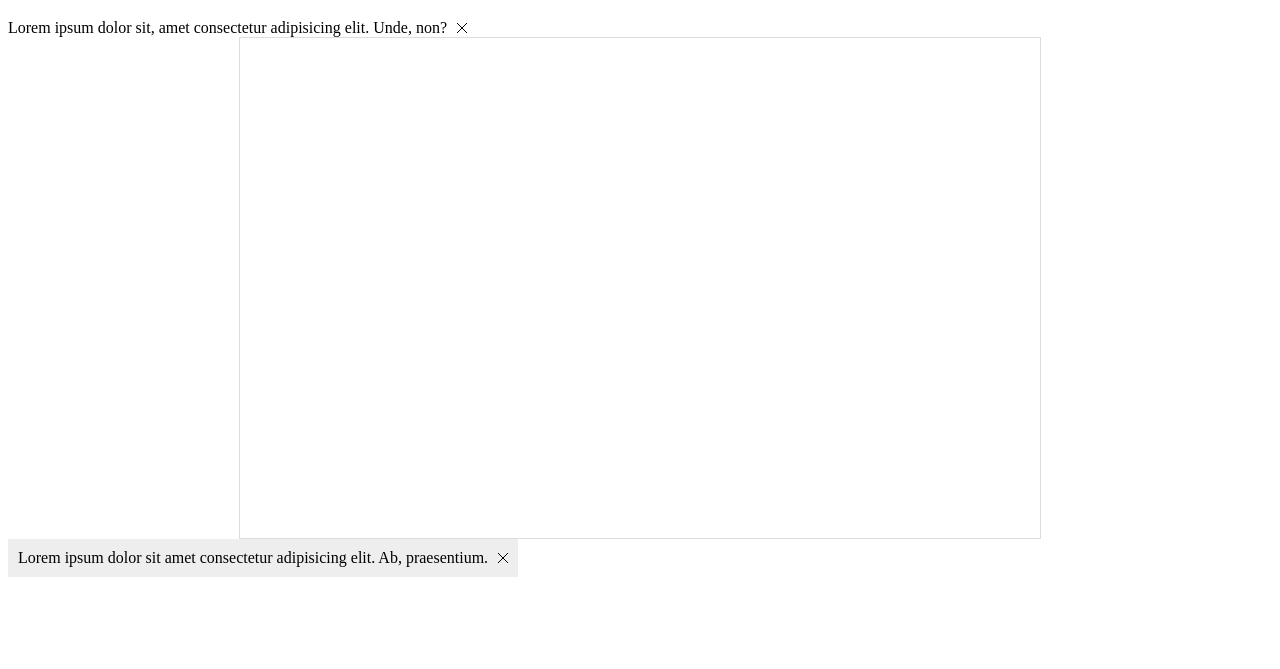
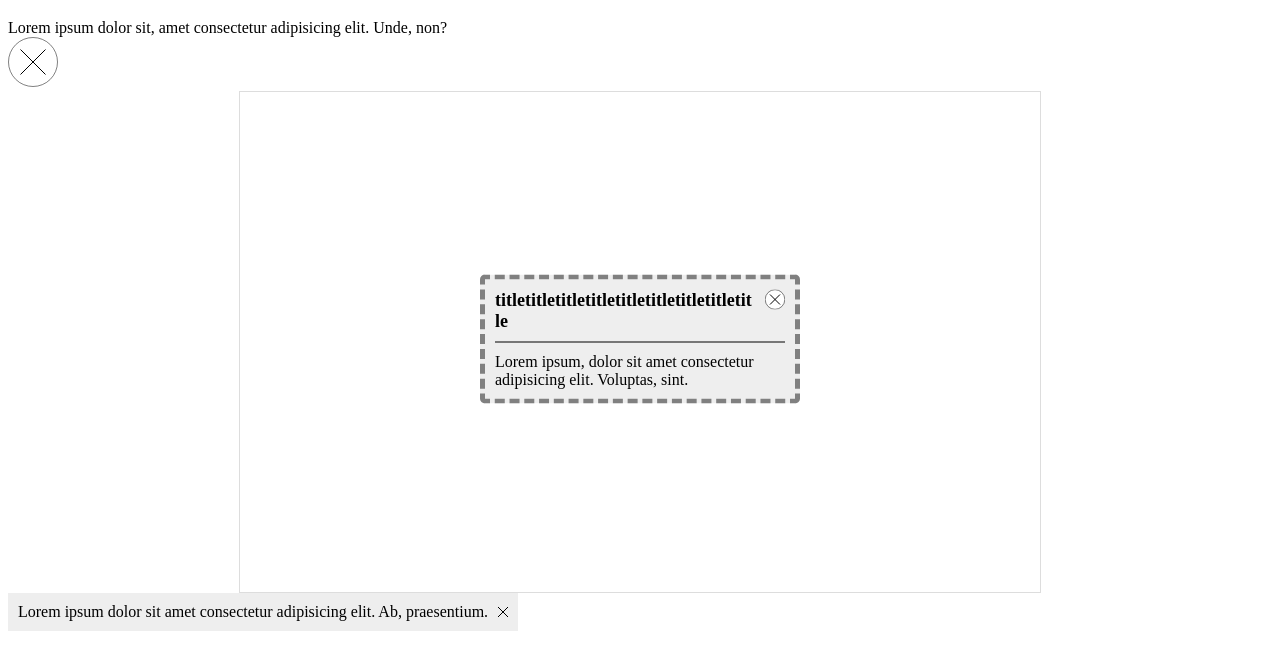
Before and after one commit to nambiho/ggooltip, a website: page index.html in a window 1280 px wide. Shown: the part 61-730 px from the top of the page. Drawn offline with Linux system fonts and the light colour scheme.

Commit message:
index.html

```diff
--- a/index.html
+++ b/index.html
@@ -8,23 +8,50 @@
 		<script src="/assets/js/simplelib.js"></script>
 		<script src="/assets/js/ggooltip.js"></script>
 		<script src="/assets/js/index.js"></script>
+		<style>
+			.span-width {
+				display: block;
+				word-break: break-all;
+				width: -webkit-calc(100% - 30px);
+				width: -moz-calc(100% - 30px);
+				width: calc(100% - 30px);
+			}
+		</style>
 	</head>
 	<body>
 		<h1>ggooltip message library</h1>
-
-
 		<div>
 			<div>
-				<div style="float:left; padding-right:10px;">Lorem ipsum dolor sit, amet consectetur adipisicing elit. Unde, non?</div>
+				<div style="width: calc(100% - 50px)">Lorem ipsum dolor sit, amet consectetur adipisicing elit. Unde, non?</div>
 				<div>
-					<svg width="10" height="10" version="1.1" xmlns="http://www.w3.org/2000/svg">
-						<line x1="0" y1="0" x2="100%" y2="100%" stroke="black" stroke-width="1" />
-						<line x1="0" y1="100%" x2="100%" y2="0" stroke="black" stroke-width="1" />
+					<svg width="50px" height="50px" version="1.1" xmlns="http://www.w3.org/2000/svg">
+						<circle cx="50%" cy="50%" r="49%" stroke="black" stroke-width="0.5" fill="white" />
+						<line x1="25%" y1="25%" x2="75%" y2="75%" stroke="black" stroke-width="1" />
+						<line x1="25%" y1="75%" x2="75%" y2="25%" stroke="black" stroke-width="1" />
 					</svg>
 				</div>
 			</div>
 		</div>
 
+		<div style="padding:10px; border:5px dashed gray; border-radius: 5px; background-color:#eee; position:absolute; width:290px; left:50%; top:50%; transform:translate(-50%, -50%);">
+			<div style="position:absolute; right:10px;">
+				<svg width="20px" height="20px" version="1.1" xmlns="http://www.w3.org/2000/svg">
+					<circle cx="50%" cy="50%" r="49%" stroke="black" stroke-width="0.5" fill="white" />
+					<line x1="25%" y1="25%" x2="75%" y2="75%" stroke="black" stroke-width="1" />
+					<line x1="25%" y1="75%" x2="75%" y2="25%" stroke="black" stroke-width="1" />
+				</svg>
+			</div>
+
+			<div style="font-weight:bold; font-size:large; margin-bottom:10px; padding-bottom:10px; border-width:0 0 1px 0; border-style:double; ">
+				<span style="display:block; width:calc(100% - 30px); word-wrap:break-word;">
+					titletitletitletitletitletitletitletitletitle
+				</span>
+			</div>
+
+			<div>
+				Lorem ipsum, dolor sit amet consectetur adipisicing elit. Voluptas, sint.
+			</div>
+		</div>
 
 		<div id="showdiv" style="width:800px; height:500px; border:1px solid #ddd; font-family:(malgun gothic); margin:auto;"></div>
 	</body>
```
